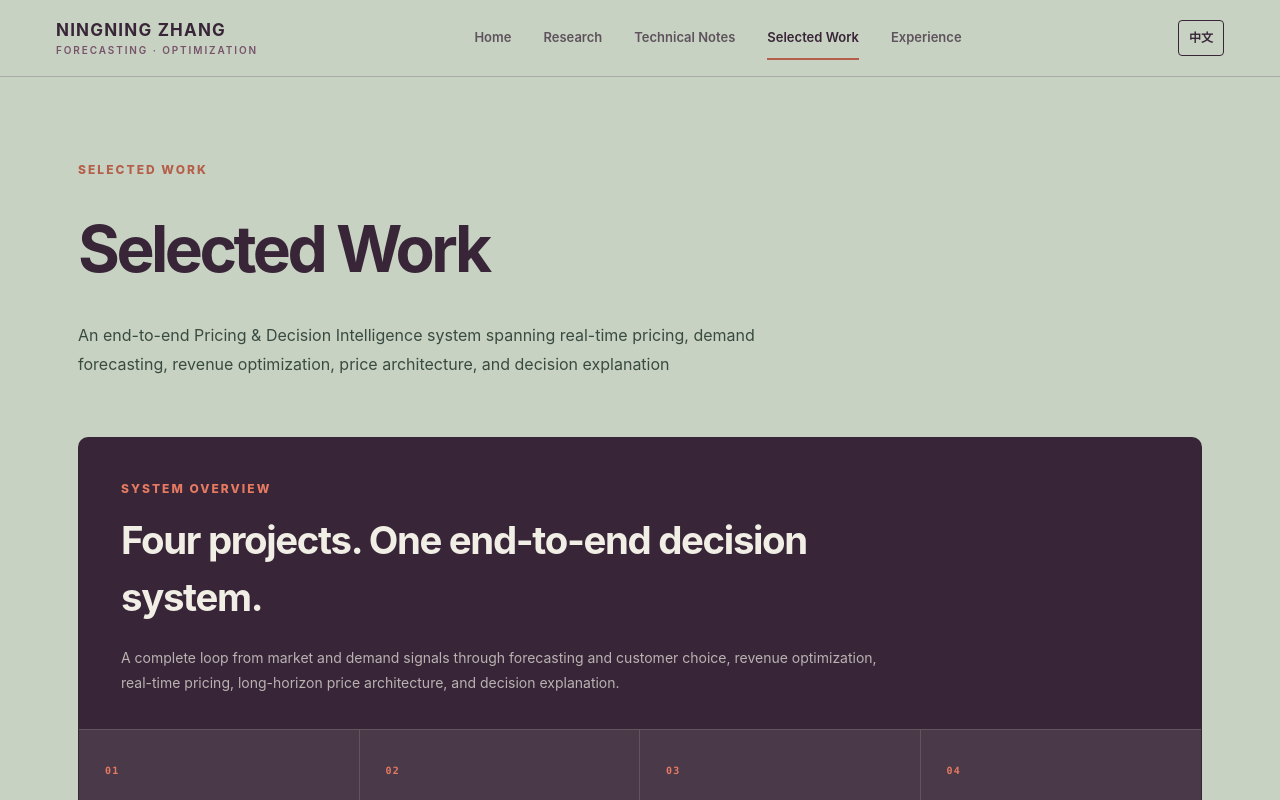
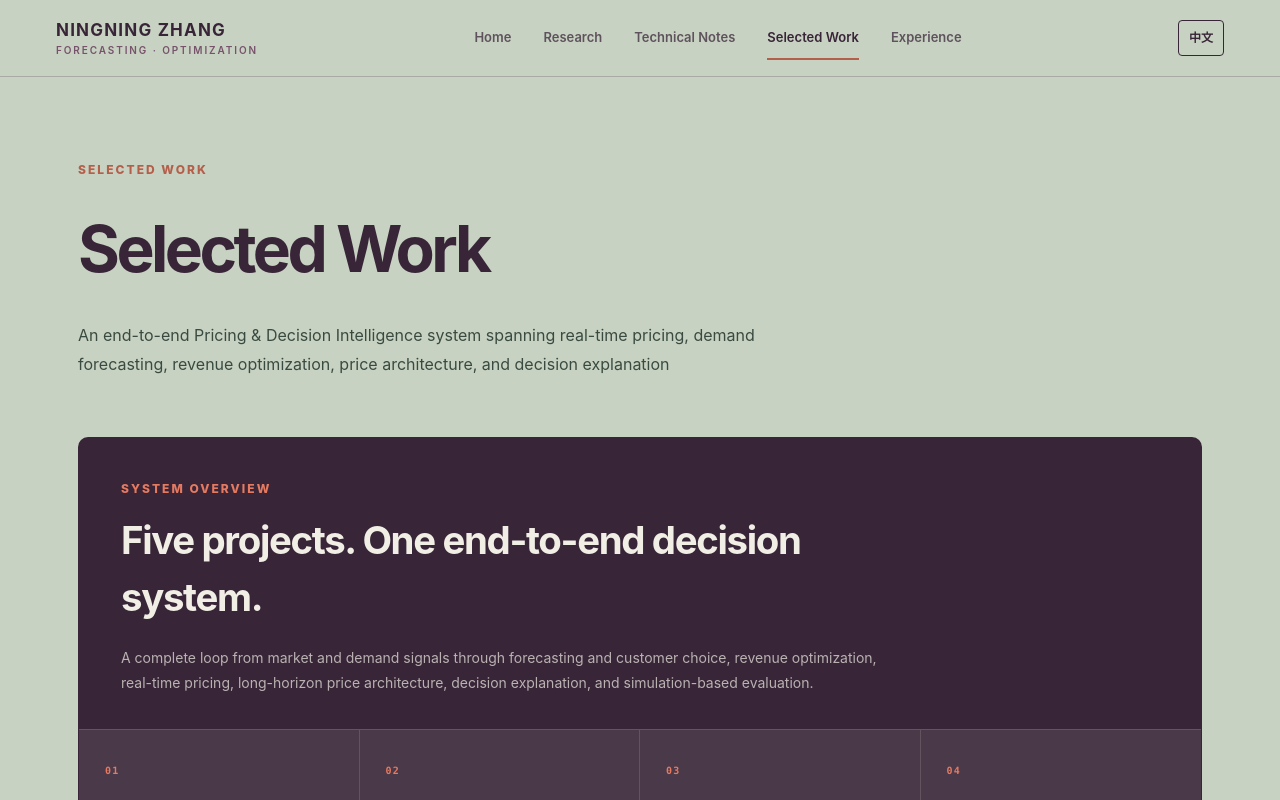
Before and after one commit to ningningzhang-nina/ningningzhang, a Next.js app: page /en/projects in a window 1280 px wide. Shown: the top 800 px of the page. Built offline with nearby package versions, Linux system fonts and the light colour scheme.

Commit message:
Update project portfolio overview

```diff
--- a/app/[locale]/projects/page.tsx
+++ b/app/[locale]/projects/page.tsx
@@ -27,11 +27,11 @@ export default async function ProjectsPage({ params }: { params: Promise<{ local
       <section className="decision-system-overview" aria-label={isZh ? '端到端定价与决策智能系统全景' : 'End-to-end pricing and decision intelligence system'}>
         <div className="system-overview-copy">
           <p className="eyebrow">SYSTEM OVERVIEW</p>
-          <h2>{isZh ? '四个项目，共同构成一套端到端决策系统' : 'Four projects. One end-to-end decision system.'}</h2>
+          <h2>{isZh ? '五个项目，共同构成一套端到端决策系统' : 'Five projects. One end-to-end decision system.'}</h2>
           <p>
             {isZh
-              ? '覆盖从市场与需求信号识别、预测与旅客选择建模，到收益优化、实时价格决策、长期价格架构及决策解释的完整闭环。'
-              : 'A complete loop from market and demand signals through forecasting and customer choice, revenue optimization, real-time pricing, long-horizon price architecture, and decision explanation.'}
+              ? '覆盖从市场与需求信号识别、预测与旅客选择建模，到收益优化、实时价格决策、长期价格架构、决策解释及仿真评测的完整闭环。'
+              : 'A complete loop from market and demand signals through forecasting and customer choice, revenue optimization, real-time pricing, long-horizon price architecture, decision explanation, and simulation-based evaluation.'}
           </p>
         </div>
         <div className="system-flow">
```
